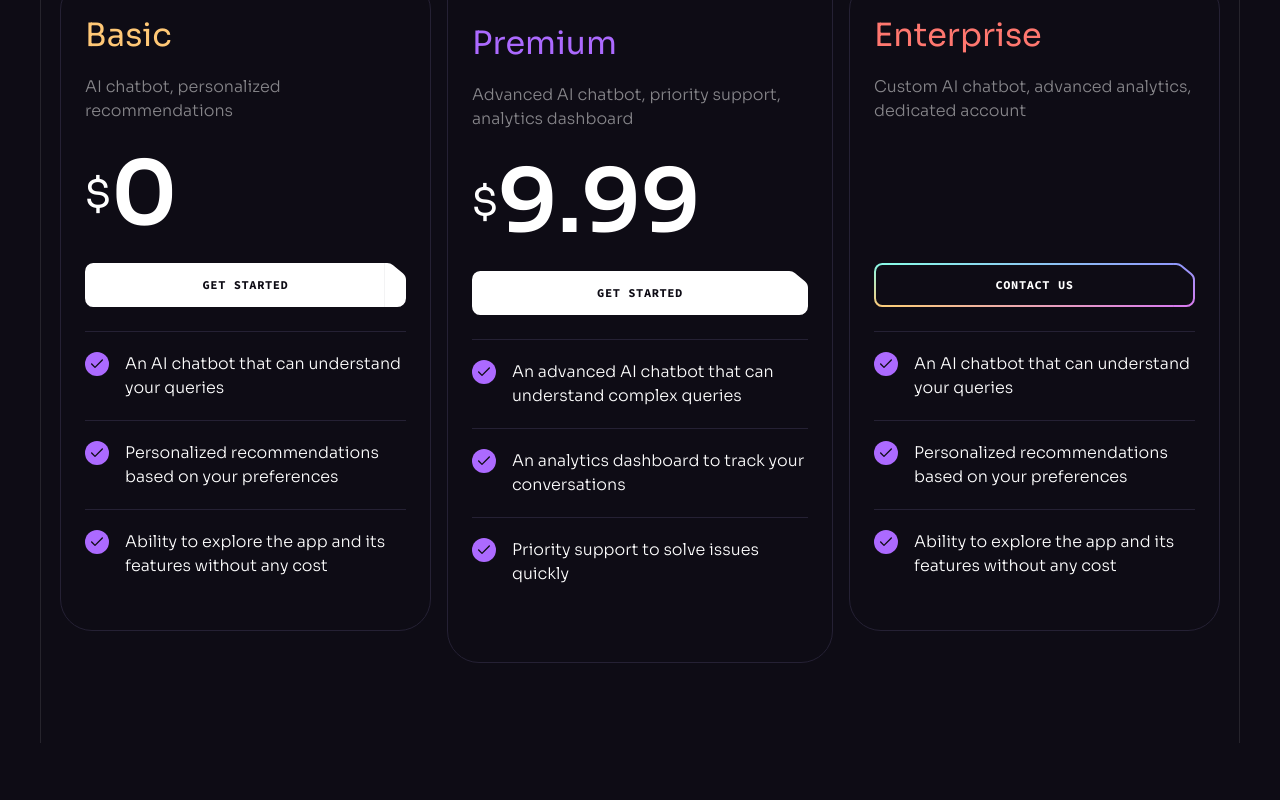
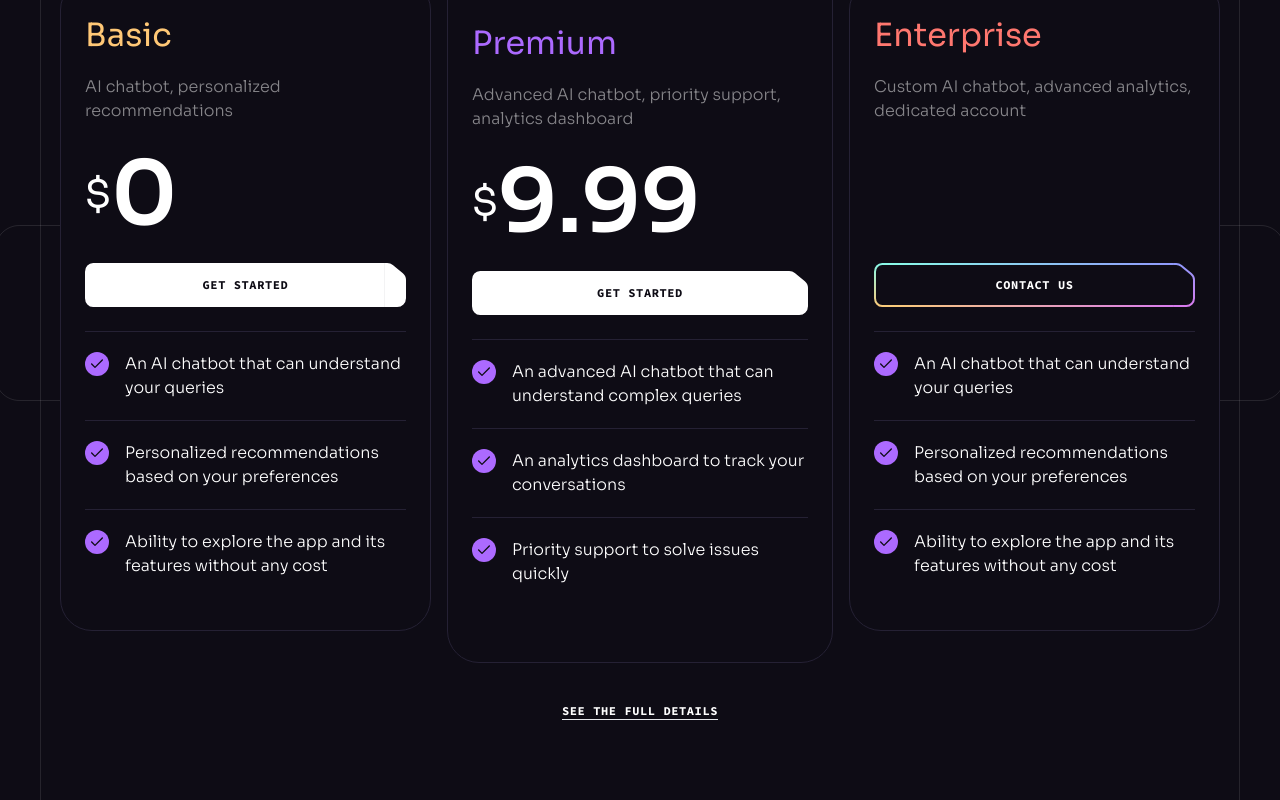
Before and after one commit to Chloedj/brainwave, a React (Vite) app: page / in a window 1280 px wide. Shown: the part 6343-7143 px from the top of the page. Before the commit the page ends 7086 px from the top, so only its background shows below. Built offline with nearby package versions, Linux system fonts and the light colour scheme.

Commit message:
added CTA to pricing

```diff
--- a/src/components/pricing.jsx
+++ b/src/components/pricing.jsx
@@ -2,6 +2,7 @@
 import Heading from "./heading";
 import PricingList from "./pricingList";
 import Section from "./section";
+import { LeftLine, RightLine } from "./design/Pricing";
 
 const Pricing = () => {
   return (
@@ -32,6 +33,16 @@
 
         <div className="relative">
           <PricingList />
+          <LeftLine />
+          <RightLine />
+        </div>
+        <div className="flex justify-center mt-10">
+          <a
+            className="text-xs font-code font-bold tracking-wider uppercase border-b"
+            href="/pricing"
+          >
+            See the full details
+          </a>
         </div>
       </div>
     </Section>
```
